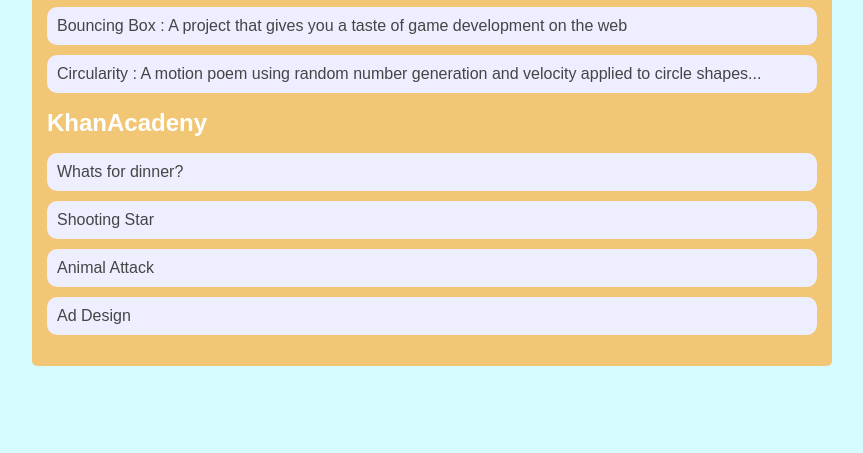
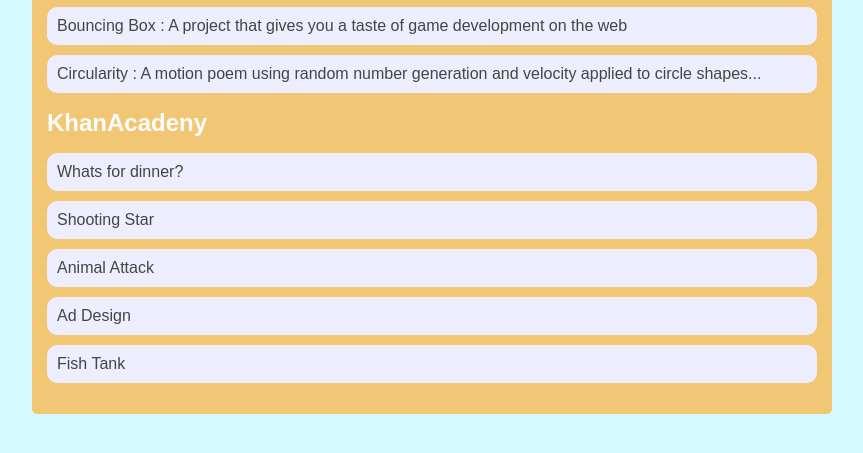
Before and after one commit to braydonallen/braydonallen.github.io, a plain HTML site: page portfolio.html in a window 1280 px wide. Shown: the part 217-670 px from the top of the page, without its empty margins (208-1071 px from the left). Drawn offline with Linux system fonts and the light colour scheme.

Commit message:
describe your changes

```diff
--- a/portfolio.html
+++ b/portfolio.html
@@ -33,6 +33,7 @@
                         <li><a href="https://www.khanacademy.org/computer-programming/spin-off-of-project-shooting-star/5898985871818752">Shooting Star</a></li>
                         <li><a href="https://www.khanacademy.org/computer-programming/spin-off-of-project-animal-attack/6481334279913472">Animal Attack</a></li>
                         <li><a href="https://www.khanacademy.org/computer-programming/spin-off-of-project-ad-design/4640336925999104">Ad Design</a></li>
+                        <li><a href="https://www.khanacademy.org/computer-programming/fish-tank-project/4728270930886656">Fish Tank</a></li>
                     </ul>
                 </div>
             </main>
```
